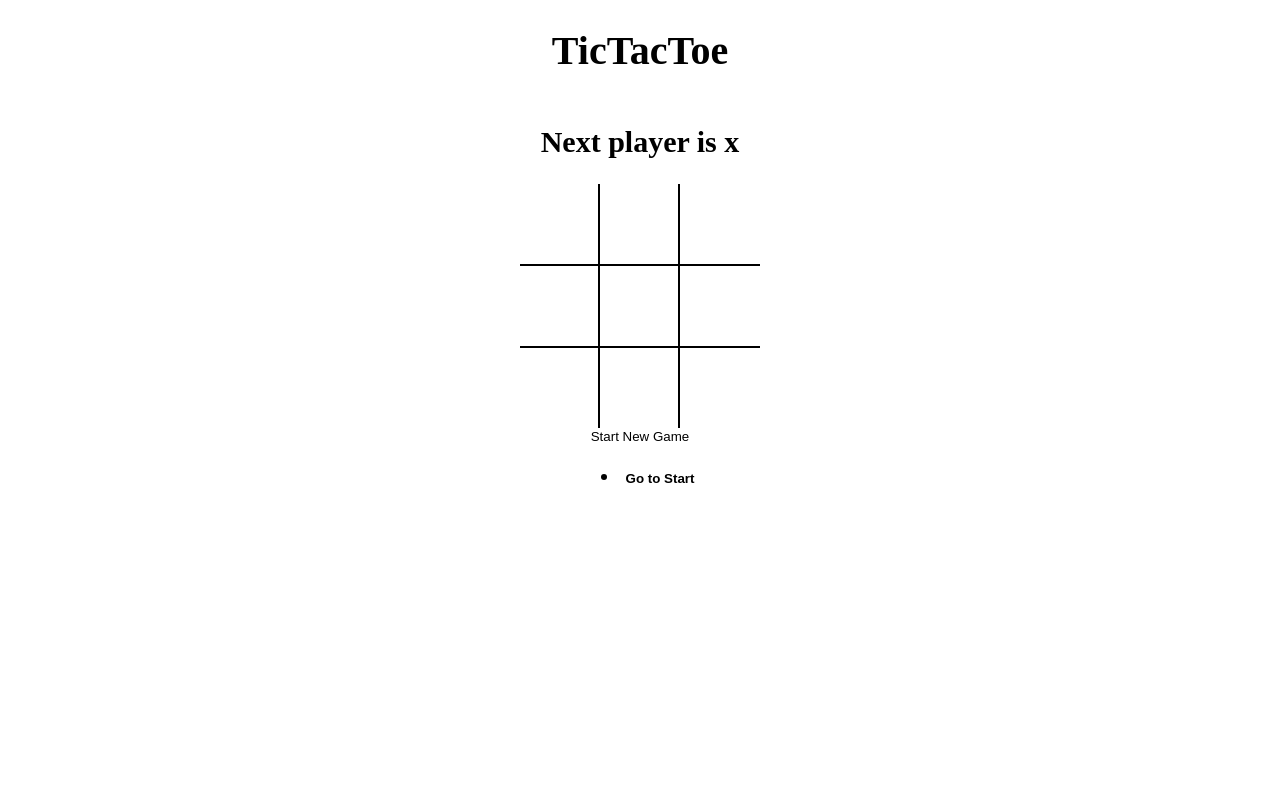
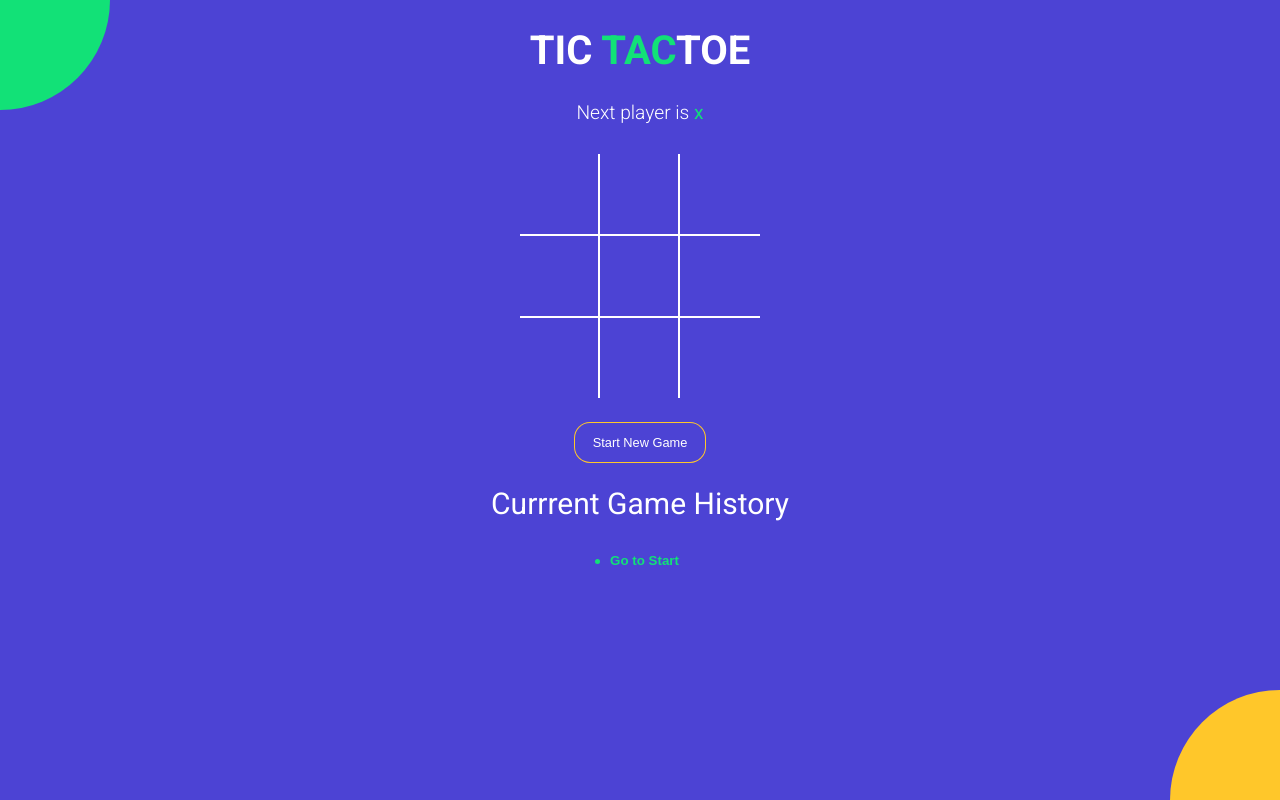
Before and after one commit to Vj-is-brand/tictactoe, a React (Vite) app: page / in a window 1280 px wide. Built offline with nearby package versions, Linux system fonts and the light colour scheme.

Commit message:
Styled the entire app

```diff
--- a/index.html
+++ b/index.html
@@ -1,7 +1,15 @@
 <!DOCTYPE html>
 <html>
   <head>
-    <title>React Vite Micro App</title>
+    <meta charset="UTF-8" />
+    <meta name="viewport" content="width=device-width, initial-scale=1.0" />
+    <meta http-equiv="X-UA-Compatible" content="ie=edge" />
+    <link
+      href="https://fonts.googleapis.com/css?family=Roboto:300,400,700&display=swap"
+      rel="stylesheet"
+    />
+    <title>TIC TAC TOE</title>
+    <!-- <title>React Vite Micro App</title> -->
   </head>
   <body>
     <div id="root"></div>
--- a/src/App.jsx
+++ b/src/App.jsx
@@ -1,57 +1,65 @@
-import React, { useState } from "react";
-import Board from "./component/Board";
-import History from "./component/History";
-import StatusMessage from "./component/StatusMessage";
-import { calculateWinner } from "./helper";
+import React, { useState } from 'react';
+import Board from './component/Board';
+import History from './component/History';
+import StatusMessage from './component/StatusMessage';
+import { calculateWinner } from './helper';
 
-import "./styles/root.scss"
+import './styles/root.scss';
 
-const New_Game =[ { board : Array(9).fill(null), isXNext : true } ,];
+const New_Game = [{ board: Array(9).fill(null), isXNext: true }];
 
 const App = () => {
-
-const [ history, setHistory ] = useState(New_Game);
-const [ currentMove , setCurrentMove ] = useState(0);
+  const [history, setHistory] = useState(New_Game);
+  const [currentMove, setCurrentMove] = useState(0);
   const current = history[currentMove];
 
-const {winner , winningSquares} = calculateWinner(current.board);
+  const { winner, winningSquares } = calculateWinner(current.board);
 
-const handleSquareClick = (position) => {
-
-  if(current.board[position] || winner){
+  const handleSquareClick = position => {
+    if (current.board[position] || winner) {
       return;
     }
 
-  setHistory( (prev)=> {
+    setHistory(prev => {
       const last = prev[prev.length - 1];
 
-   const newBoard = last.board.map((Square, pos ) => {
-    if(pos === position){
+      const newBoard = last.board.map((Square, pos) => {
+        if (pos === position) {
           return last.isXNext ? 'x' : 'o';
         }
         return Square;
       });
 
-   return prev.concat({ board : newBoard, isXNext : !last.isXNext})
+      return prev.concat({ board: newBoard, isXNext: !last.isXNext });
     });
-  setCurrentMove(prev =>prev+1)
+    setCurrentMove(prev => prev + 1);
   };
-const onNewGame = () =>{
+  const onNewGame = () => {
     setHistory(New_Game);
     setCurrentMove(0);
   };
 
-const moveTo = move =>{
+  const moveTo = move => {
     setCurrentMove(move);
   };
 
   return (
     <div className="app">
-    <h1> TicTacToe</h1>
-     <StatusMessage winner={winner} current={current}/>
-    <Board board={current.board} handleSquareClick={handleSquareClick} winningSquares={winningSquares}/>
-    <button type="button" onClick={onNewGame}>Start New Game</button>
-    <History history={history} moveTo={moveTo} currentMove={currentMove}/>
+      <h1>
+        TIC <span className="text-green">TAC</span>TOE
+      </h1>
+      <StatusMessage winner={winner} current={current} />
+      <Board
+        board={current.board}
+        handleSquareClick={handleSquareClick}
+        winningSquares={winningSquares}
+      />
+      <button type="button" onClick={onNewGame} className={`btn-reset ${winner ? 'active' : ''}`}>
+        Start New Game
+      </button>
+      <h2 style={{fontWeight: 'normal' }}> Currrent Game History</h2>
+      <History history={history} moveTo={moveTo} currentMove={currentMove} />
+      <div className='bg-balls'/>
     </div>
   );
 };
--- a/src/component/History.jsx
+++ b/src/component/History.jsx
@@ -1,27 +1,26 @@
 import React from 'react';
 
-const History = ({history, moveTo, currentMove}) => {
+const History = ({ history, moveTo, currentMove }) => {
   return (
-      <ul>
-      {
-        history.map((_, move)=>{
-          return(
-               <li key={move} >
-                <button
-                  style={
-                  {
-                    fontWeight: move === currentMove ? 'bold' : 'normal',
-                  }
-                }
-                type='button'
-                onClick={ ()=> {
+    <div className="history-wrapper">
+      <ul className="history">
+        {history.map((_, move) => {
+          return (
+            <li key={move}>
+              <button
+                className={`btn-move ${move === currentMove ? 'active' : ''}`}
+                type="button"
+                onClick={() => {
                   moveTo(move);
-                  }}>
-                  { move === 0 ? 'Go to Start'  : `Go to #${move}`}</button>
-               </li>
+                }}
+              >
+                {move === 0 ? 'Go to Start' : `Go to #${move}`}
+              </button>
+            </li>
           );
         })}
       </ul>
+    </div>
   );
 };
 
--- a/src/component/Square.jsx
+++ b/src/component/Square.jsx
@@ -4,7 +4,7 @@
     // console.log(props);
 
     return (
-        <button type = "button" className='square' onClick={ onClick } style={{fontWeight : isWinningSquare ? 'bold' : 'normal'} }>{value}</button>
+        <button type = "button"  onClick={ onClick } className={`square ${isWinningSquare ? 'winning': ''} ${value === 'x' ? 'text-green': 'text-orange'}`} style={{fontWeight : isWinningSquare ? 'bold' : 'normal'} }>{value}</button>
   )
 }
 
--- a/src/component/StatusMessage.jsx
+++ b/src/component/StatusMessage.jsx
@@ -1,17 +1,38 @@
-import React from 'react'
+import React from 'react';
 
-const StatusMessage = ({winner, current}) => {
-
-  const noMovesLeft=current.board.every(el=>el !== null);
+const StatusMessage = ({ winner, current }) => {
+  const noMovesLeft = current.board.every(el => el !== null);
 
   return (
-    <h2>
-    {/* const Message = winner ? `winner is ${winner} ` : `Next player is ${ current.isXNext ? 'x' : 'o' }` ; */}
-    { winner && `winner is ${winner}`}
-    { !winner && !noMovesLeft && `Next player is ${current.isXNext ? 'x' : 'o' }`}
-    { !winner && noMovesLeft && ' x and o tied '}
-    </h2>
-  )
-}
+    <div className='status-message'>
+      {/* const Message = winner ? `winner is ${winner} ` : `Next player is ${ current.isXNext ? 'x' : 'o' }` ; */}
+      {winner && (
+        <>
+        winner is{ ' '}
+         <span className={winner === 'x' ? 'text-green' : 'text-orange'}>
+         {winner}
+         </span>
+        </>
+        )}
 
-export default StatusMessage
+      {!winner &&
+        !noMovesLeft && (
+        <>
+        Next player is{' '}
+        <span className={current.isXNext ? 'text-green' : 'text-orange' }>
+        {current.isXNext ? 'x' : 'o'}{' '}
+        </span>
+        </>
+       )}
+      {!winner && noMovesLeft && (
+        <>
+          <span className='text-green'>x</span> and {' '}
+          <span className='text-orange'>o</span> tied
+        </>
+      )
+       }
+    </div>
+  );
+};
+
+export default StatusMessage;
--- a/src/styles/root.scss
+++ b/src/styles/root.scss
@@ -1,4 +1,11 @@
+$green: #12e177;
+$orange: #ffc72a;
+$blue: #4c43d4;
+
 body {
+  font-family: 'Roboto', sans-serif;
+  background-color: $blue;
+  color: #fff;
   padding: 0;
   margin: 0;
 }
@@ -19,18 +26,83 @@
   align-items: center;
 }
 
+.text-green {
+  color: $green;
+}
+
+.text-orange {
+  color: $orange;
+}
+
+.history-wrapper {
+  width: 300px;
+  text-align: center;
+  margin-bottom: 20px;
+  .history {
+    display: inline-block;
+    padding: 0;
+    margin: 0;
+    li {
+      list-style: none;
+      text-align: left;
+      &:before {
+        content: '';
+        border-radius: 50%;
+        display: inline-block;
+        height: 5px;
+        width: 5px;
+        background-color: $green;
+        margin-right: 4px;
+        margin-bottom: 1px;
+      }
+
+      .btn-move {
+    	  color: #fff;
+        &.active {
+          font-weight: bold;
+          color: $green;
+        }
+      }
+    }
+  }
+}
+
+.status-message {
+	margin-bottom: 30px;
+	font-size: 1.2rem;
+	font-weight: lighter;
+	span {
+	  font-weight: normal;
+	}
+}
+
+.btn-reset {
+  font-size: 0.8rem;
+  color: #fff;
+  border-radius: 15px;
+  padding: 12px 18px;
+  margin-top: 25px;
+  transition: all 0.2s;
+  background-color: $blue;
+  box-shadow: 0px 0px 0px 1px $orange;
+  &.active {
+    background-color: $orange;
+    box-shadow: none;
+  }
+}
+
 .board {
   .board-row {
     display: flex;
     flex-direction: row;
-      border-bottom: 2px solid #000;
+    border-bottom: 2px solid #fff;
     &:last-child {
       border-bottom: none;
     }
     .square {
       width: 80px;
       height: 80px;
-        border-right: 2px solid #000;
+      border-right: 2px solid #fff;
       font-size: 2.5rem;
       padding: 0;
       overflow: hidden;
@@ -38,6 +110,63 @@
       &:last-child {
         border-right: none;
       }
+      &.winning {
+			  animation: scaleText 1.4s infinite;
+			  @keyframes scaleText {
+			    0% {
+			      transform: 2.5rem;
+			    }
+			    50% {
+			      font-size: 3.5rem;
+			    }
+			    100% {
+			      font-size: 2.5rem;
 			    }
 			  }
 			}
+    }
+  }
+}
+
+.bg-balls {
+  position: fixed;
+  top: 0;
+  left: 0;
+  right: 0;
+  bottom: 0;
+  min-width: 100%;
+  z-index: -1;
+
+  &:before,
+  &:after {
+    content: '';
+    position: absolute;
+    width: 150px;
+    height: 150px;
+    border-radius: 50%;
+  }
+
+  &:before {
+    background-color: $orange;
+    right: -75px;
+    bottom: -75px;
+    @media screen and (min-width: 476px) {
+      width: 220px;
+      height: 220px;
+      right: -110px;
+      bottom: -110px;
+    }
+  }
+
+  &:after {
+    background-color: $green;
+    top: -75px;
+    left: -75px;
+    @media screen and (min-width: 476px) {
+      width: 220px;
+      height: 220px;
+      top: -110px;
+      left: -110px;
+    }
+  }
+}
```
Lines whose indentation alone changed are shown as unchanged.
